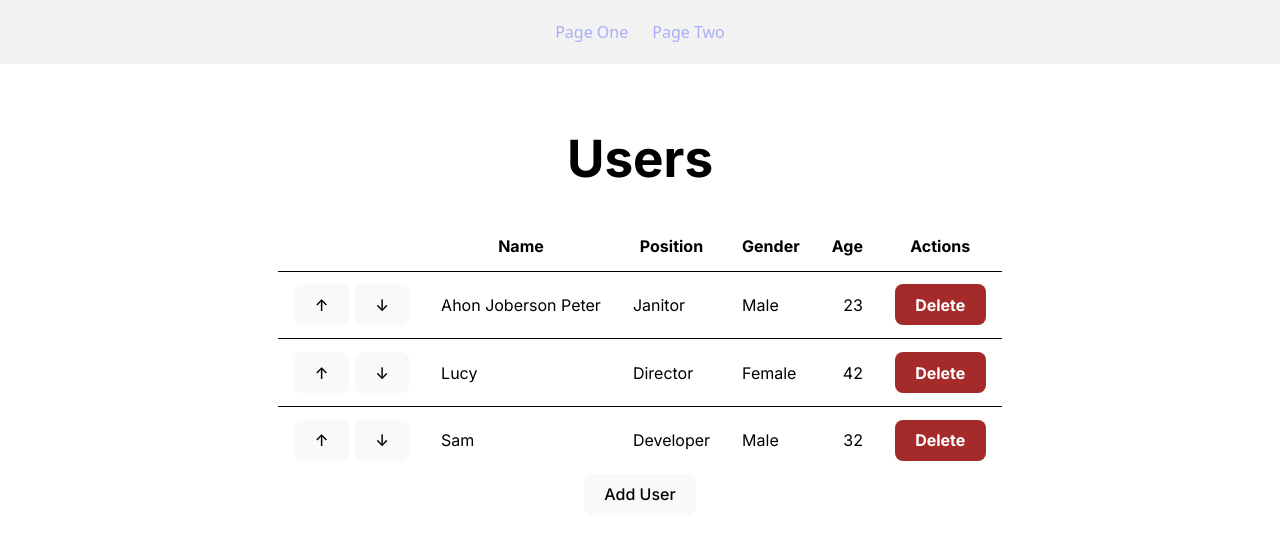
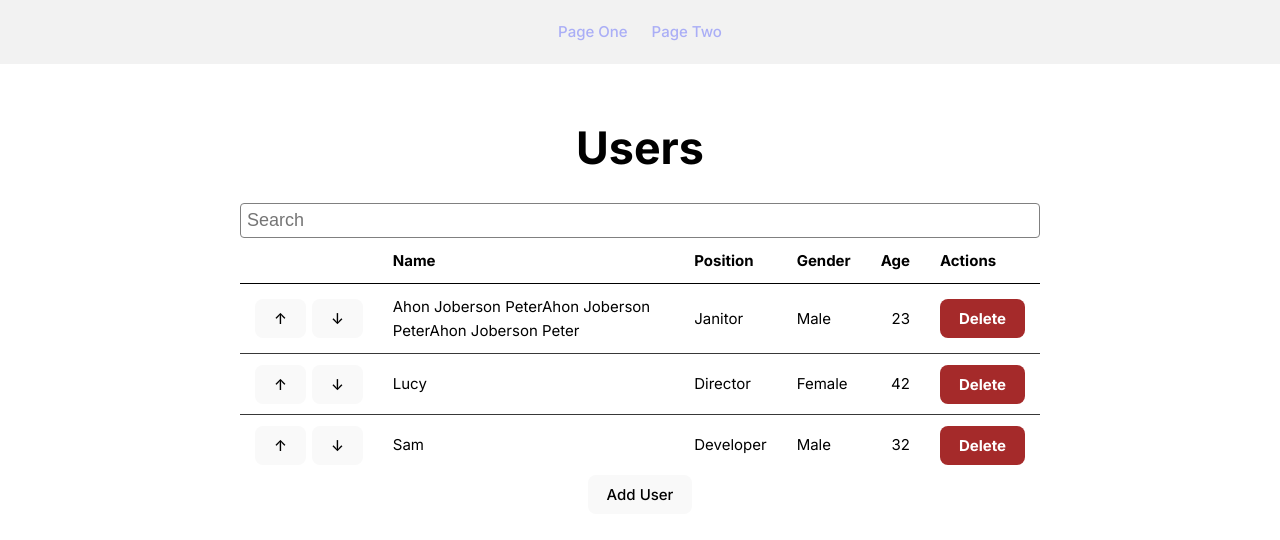
Before and after one commit to Frosselly/peplink-task, a React (Vite) app: page / in a window 1280 px wide. Shown: the top 540 px of the page. Built offline with nearby package versions, Linux system fonts and the light colour scheme.

Commit message:
fix: table header styling

```diff
--- a/src/App.css
+++ b/src/App.css
@@ -1,10 +1,8 @@
-@import url('https://fonts.googleapis.com/css2?family=Inter:ital,opsz,wght@0,14..32,100..900;1,14..32,100..900&display=swap');
 main {
   max-width: 1280px;
   margin: 0 auto;
   padding: 2rem;
   text-align: center;
-  font-family: 'Inter';
   display: flex;
   place-items: center;
   justify-content: center;
@@ -14,17 +12,20 @@ main {
 /* Page One */
 table {
   border-collapse: collapse;
-  font-size: 1rem;
+  font-size: var(--text);
+  width: 800px;
 }
 
 thead {
-  background-color: #757575;
-  color: white;
+  /* background-color: #757575; */
+  color: #757575;
+  text-align: left;
+  border-bottom: 1px solid rgb(156, 156, 156);
 }
 
 th,
 td {
-  padding: 0.8rem 1rem;
+  padding: 0.7rem 1rem;
 }
 
 th {
@@ -32,12 +33,16 @@ th {
 }
 
 th[role='button']:hover {
-  background-color: hsl(0, 0%, 90%);
+  color: hsl(0, 0%, 90%);
 }
 
 td {
   text-align: left;
-  border-top: 1px solid white;
+  border-bottom: 1px solid rgb(56, 56, 56);
+}
+
+tr:last-child td {
+  border: none;
 }
 
 td::first-letter {
@@ -85,7 +90,7 @@ label {
   display: block;
   text-align: start;
   width: 100%;
-  font-size: 0.85rem;
+  font-size: var(--text-small);
   padding-bottom: 0.1rem;
   padding-left: 0.1rem;
 }
@@ -100,7 +105,7 @@ input {
   border: 1px solid hsl(0, 0%, 50%);
   border-radius: 4px;
   color: black;
-  font-size: 1.2rem;
+  font-size: var(--text-large);
 }
 
 input:focus {
@@ -110,7 +115,7 @@ input:focus {
 
 .errMsg {
   color: red;
-  font-size: 0.8rem;
+  font-size: var(--text-very-small);
 }
 
 form .btnContainer {
--- a/src/index.css
+++ b/src/index.css
@@ -1,6 +1,8 @@
+@import url('https://fonts.googleapis.com/css2?family=Inter:ital,opsz,wght@0,14..32,100..900;1,14..32,100..900&display=swap');
 :root {
-  font-family: system-ui, Avenir, Helvetica, Arial, sans-serif;
-  line-height: 1.5;
+  font-family: 'Inter', system-ui, Avenir, Helvetica, Arial, sans-serif;
+  font-size: 15px;
+  line-height: 1.6;
   font-weight: 400;
 
   color-scheme: light dark;
@@ -11,6 +13,11 @@
   text-rendering: optimizeLegibility;
   -webkit-font-smoothing: antialiased;
   -moz-osx-font-smoothing: grayscale;
+
+  --text: 1rem;
+  --text-small: 0.833rem;
+  --text-very-small: 0.694rem;
+  --text-large: 1.2rem;
 }
 
 a {
@@ -27,7 +34,7 @@ body {
 }
 
 h1 {
-  font-size: 3.2em;
+  font-size: 2.986rem;
   line-height: 1.1;
 }
 
@@ -35,7 +42,7 @@ button {
   border-radius: 8px;
   border: 1px solid transparent;
   padding: 0.6em 1.2em;
-  font-size: 1em;
+  font-size: 1rem;
   font-weight: 500;
   font-family: inherit;
   background-color: #1a1a1a;
--- a/src/pages/PageOne.tsx
+++ b/src/pages/PageOne.tsx
@@ -4,7 +4,7 @@ import UserForm from '../components/UserForm'
 
 const usersExample: User[] = [
   {
-    name: 'Ahon Joberson Peter',
+    name: 'Ahon Joberson PeterAhon Joberson PeterAhon Joberson Peter',
     position: 'Janitor',
     gender: 'male',
     age: 23
@@ -109,6 +109,7 @@ function PageOne() {
       )}
       <div>
         <h1>Users</h1>
+        <input type="text" placeholder="Search" />
         <table>
           <thead>
             <tr>
```
Also changed, not shown: 1 other file (tests, documents, lock files or other folders).
